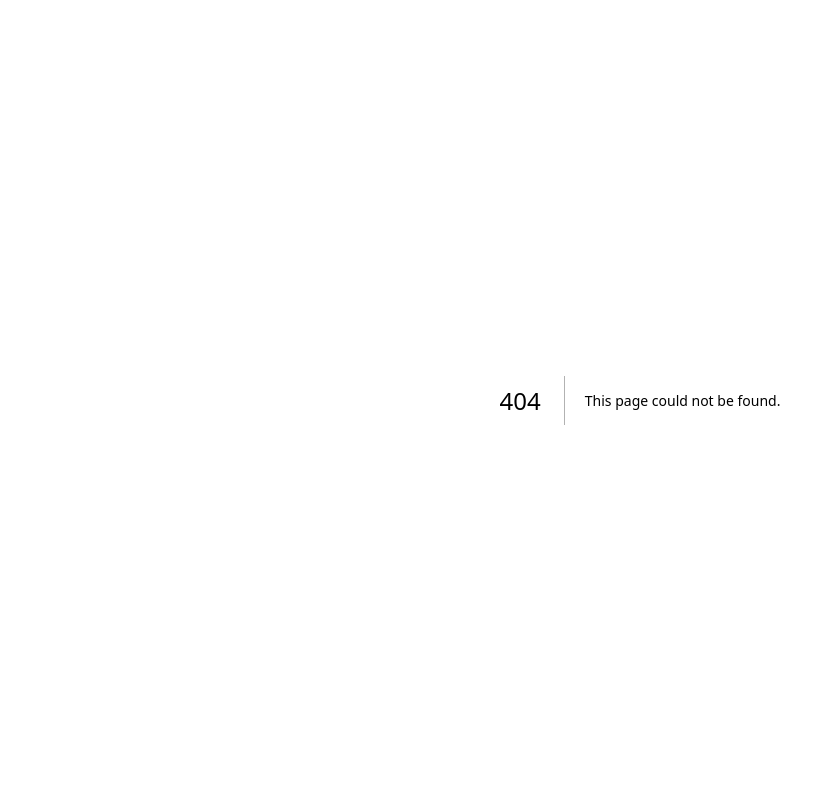
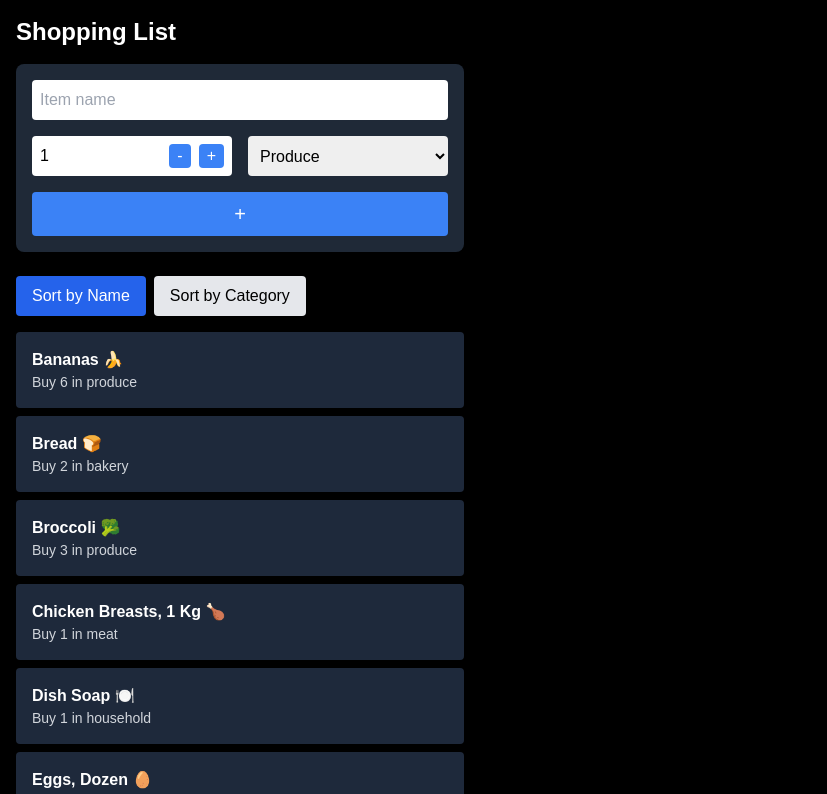
Before and after one commit to Jasdhillon24/cprg306-assignments, a Next.js app: page /week-7 in a window 1280 px wide. Before the commit this address had no page. Shown: the top 794 px of the page, without its empty margins (0-827 px from the left). Built offline with nearby package versions, Linux system fonts and the light colour scheme.

Commit message:
Complete Week 7 assignment

```diff
--- a/app/page.js
+++ b/app/page.js
@@ -30,6 +30,11 @@
             Go to Week 6 Assignment
           </Link>
         </li>
+        <li>
+          <Link href="/week-7" className="text-blue-500 hover:underline">
+            Go to Week 7 Assignment
+          </Link>
+        </li>
       </ul>
     </main>
   );
--- /dev/null
+++ b/app/week-7/item-list.js
@@ -0,0 +1,50 @@
+"use client";
+
+import { useState } from "react";
+import Item from "./item";
+
+export default function ItemList({ items }) {
+  const [sortBy, setSortBy] = useState("name");
+
+  const sortedItems = [...items].sort((a, b) => {
+    if (sortBy === "name") return a.name.localeCompare(b.name);
+    return a.category.localeCompare(b.category);
+  });
+
+  return (
+    <div className="w-full max-w-md">
+      <div className="mb-4 flex gap-2">
+        <button
+          onClick={() => setSortBy("name")}
+          className={`px-4 py-2 rounded ${
+            sortBy === "name"
+              ? "bg-blue-600 text-white"
+              : "bg-gray-200 text-black"
+          }`}
+        >
+          Sort by Name
+        </button>
+        <button
+          onClick={() => setSortBy("category")}
+          className={`px-4 py-2 rounded ${
+            sortBy === "category"
+              ? "bg-blue-600 text-white"
+              : "bg-gray-200 text-black"
+          }`}
+        >
+          Sort by Category
+        </button>
+      </div>
+      <ul className="space-y-2">
+        {sortedItems.map((item) => (
+          <Item
+            key={item.id}
+            name={item.name}
+            quantity={item.quantity}
+            category={item.category}
+          />
+        ))}
+      </ul>
+    </div>
+  );
+}
--- /dev/null
+++ b/app/week-7/item.js
@@ -0,0 +1,8 @@
+export default function Item({ name, quantity, category }) {
+    return (
+      <li className="bg-slate-800 text-white p-4 rounded mb-2 w-full max-w-md">
+        <p className="font-bold capitalize">{name}</p>
+        <p className="text-sm text-gray-300">Buy {quantity} in {category}</p>
+      </li>
+    );
+  }
--- /dev/null
+++ b/app/week-7/items.json
@@ -0,0 +1,74 @@
+[
+    {
+      "id": "1h2GJKH12gkHG31h1H",
+      "name": "milk, 4 L 🥛",
+      "quantity": 1,
+      "category": "dairy"
+    },
+    {
+      "id": "2KJH3k2j3H1k2J3K1H",
+      "name": "bread 🍞",
+      "quantity": 2,
+      "category": "bakery"
+    },
+    {
+      "id": "3h2KJH3k2j3H1k2J3",
+      "name": "eggs, dozen 🥚",
+      "quantity": 2,
+      "category": "dairy"
+    },
+    {
+      "id": "4k2J3K1H2GJKH12gk",
+      "name": "bananas 🍌",
+      "quantity": 6,
+      "category": "produce"
+    },
+    {
+      "id": "5H1h1H2KJH3k2j3H",
+      "name": "broccoli 🥦",
+      "quantity": 3,
+      "category": "produce"
+    },
+    {
+      "id": "6H1k2J3K1H2GJKH1",
+      "name": "chicken breasts, 1 kg 🍗",
+      "quantity": 1,
+      "category": "meat"
+    },
+    {
+      "id": "7gkHG31h1H2KJH3k",
+      "name": "pasta sauce 🍝",
+      "quantity": 3,
+      "category": "canned goods"
+    },
+    {
+      "id": "8j3H1k2J3K1H2GJK",
+      "name": "spaghetti, 454 g 🍝",
+      "quantity": 2,
+      "category": "dry goods"
+    },
+    {
+      "id": "9H12gkHG31h1H2KJ",
+      "name": "toilet paper, 12 pack 🧻",
+      "quantity": 1,
+      "category": "household"
+    },
+    {
+      "id": "10H3k2j3H1k2J3K1",
+      "name": "paper towels, 6 pack",
+      "quantity": 1,
+      "category": "household"
+    },
+    {
+      "id": "11k2J3K1H2GJKH12",
+      "name": "dish soap 🍽️",
+      "quantity": 1,
+      "category": "household"
+    },
+    {
+      "id": "12GJKH12gkHG31h1",
+      "name": "hand soap 🧼",
+      "quantity": 4,
+      "category": "household"
+    }
+  ]
--- /dev/null
+++ b/app/week-7/new-item.js
@@ -0,0 +1,86 @@
+"use client";
+
+import { useState } from "react";
+
+export default function NewItem({ onAddItem }) {
+  const [name, setName] = useState("");
+  const [quantity, setQuantity] = useState(1);
+  const [category, setCategory] = useState("produce");
+
+  const handleSubmit = (e) => {
+    e.preventDefault();
+
+    const newItem = {
+      id: Math.random().toString(36).substring(2, 9),
+      name,
+      quantity,
+      category,
+    };
+
+    onAddItem(newItem);
+    setName("");
+    setQuantity(1);
+    setCategory("produce");
+  };
+
+  return (
+    <form
+      onSubmit={handleSubmit}
+      className="bg-gray-800 p-4 rounded-lg w-full max-w-md mb-6"
+    >
+      <div className="mb-4">
+        <input
+          required
+          value={name}
+          onChange={(e) => setName(e.target.value)}
+          placeholder="Item name"
+          className="w-full p-2 text-black rounded"
+        />
+      </div>
+      <div className="flex gap-4 mb-4">
+        <div className="flex items-center justify-between bg-white p-2 rounded w-1/2">
+          <span className="text-black">{quantity}</span>
+          <div className="flex gap-2">
+            <button
+              type="button"
+              onClick={() => setQuantity(Math.max(1, quantity - 1))}
+              className="bg-blue-500 text-white px-2 rounded hover:bg-blue-700"
+            >
+              -
+            </button>
+            <button
+              type="button"
+              onClick={() => setQuantity(Math.min(20, quantity + 1))}
+              className="bg-blue-500 text-white px-2 rounded hover:bg-blue-700"
+            >
+              +
+            </button>
+          </div>
+        </div>
+        <select
+          value={category}
+          onChange={(e) => setCategory(e.target.value)}
+          className="w-1/2 p-2 text-black rounded"
+        >
+          <option value="produce">Produce</option>
+          <option value="dairy">Dairy</option>
+          <option value="bakery">Bakery</option>
+          <option value="meat">Meat</option>
+          <option value="frozen foods">Frozen Foods</option>
+          <option value="canned goods">Canned Goods</option>
+          <option value="dry goods">Dry Goods</option>
+          <option value="beverages">Beverages</option>
+          <option value="snacks">Snacks</option>
+          <option value="household">Household</option>
+          <option value="other">Other</option>
+        </select>
+      </div>
+      <button
+        type="submit"
+        className="bg-blue-500 hover:bg-blue-700 text-white w-full p-2 rounded text-xl"
+      >
+        +
+      </button>
+    </form>
+  );
+}
--- /dev/null
+++ b/app/week-7/page.js
@@ -0,0 +1,22 @@
+"use client";
+
+import { useState } from "react";
+import NewItem from "./new-item";
+import ItemList from "./item-list";
+import itemsData from "./items.json";
+
+export default function Page() {
+  const [items, setItems] = useState(itemsData);
+
+  const handleAddItem = (newItem) => {
+    setItems((prevItems) => [...prevItems, newItem]);
+  };
+
+  return (
+    <main className="bg-black min-h-screen p-4 text-white">
+      <h1 className="text-2xl font-bold mb-4">Shopping List</h1>
+      <NewItem onAddItem={handleAddItem} />
+      <ItemList items={items} />
+    </main>
+  );
+}
```
